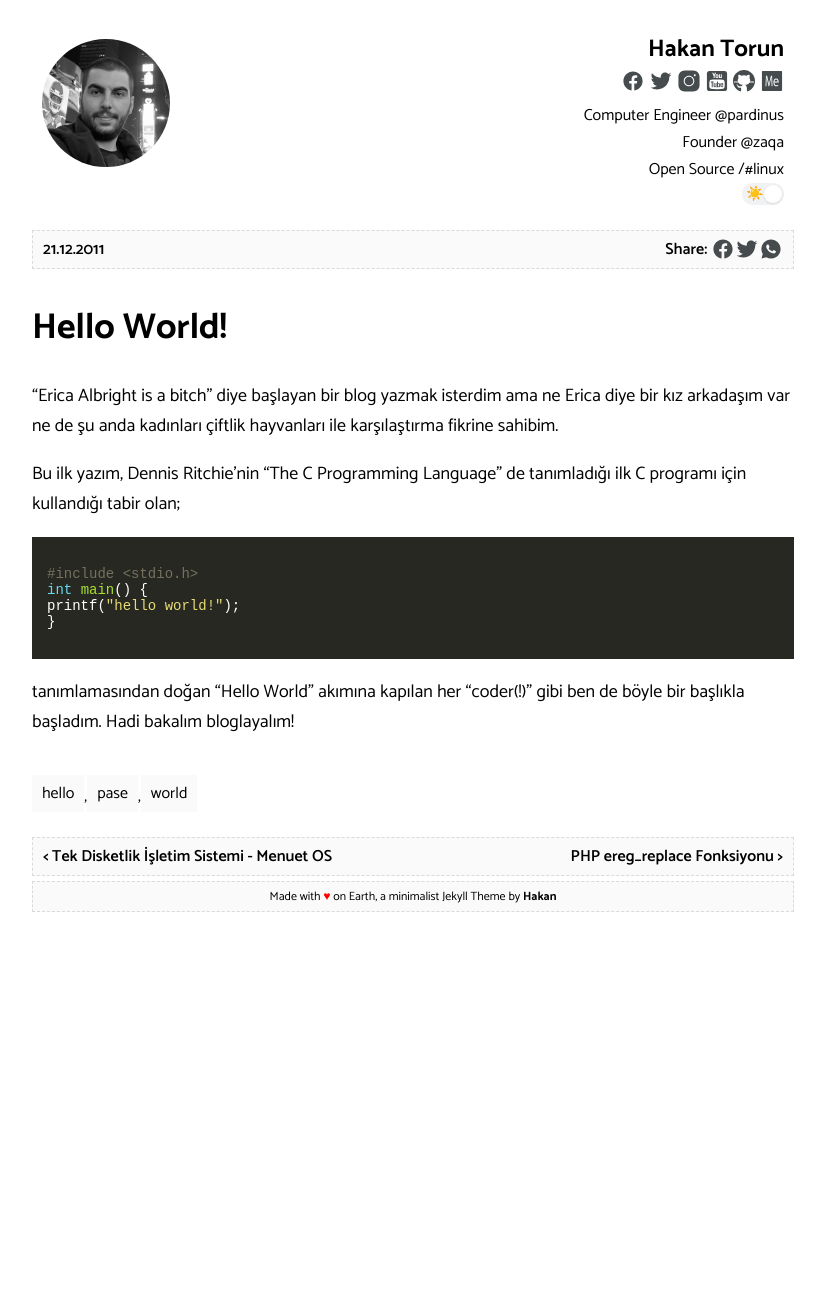
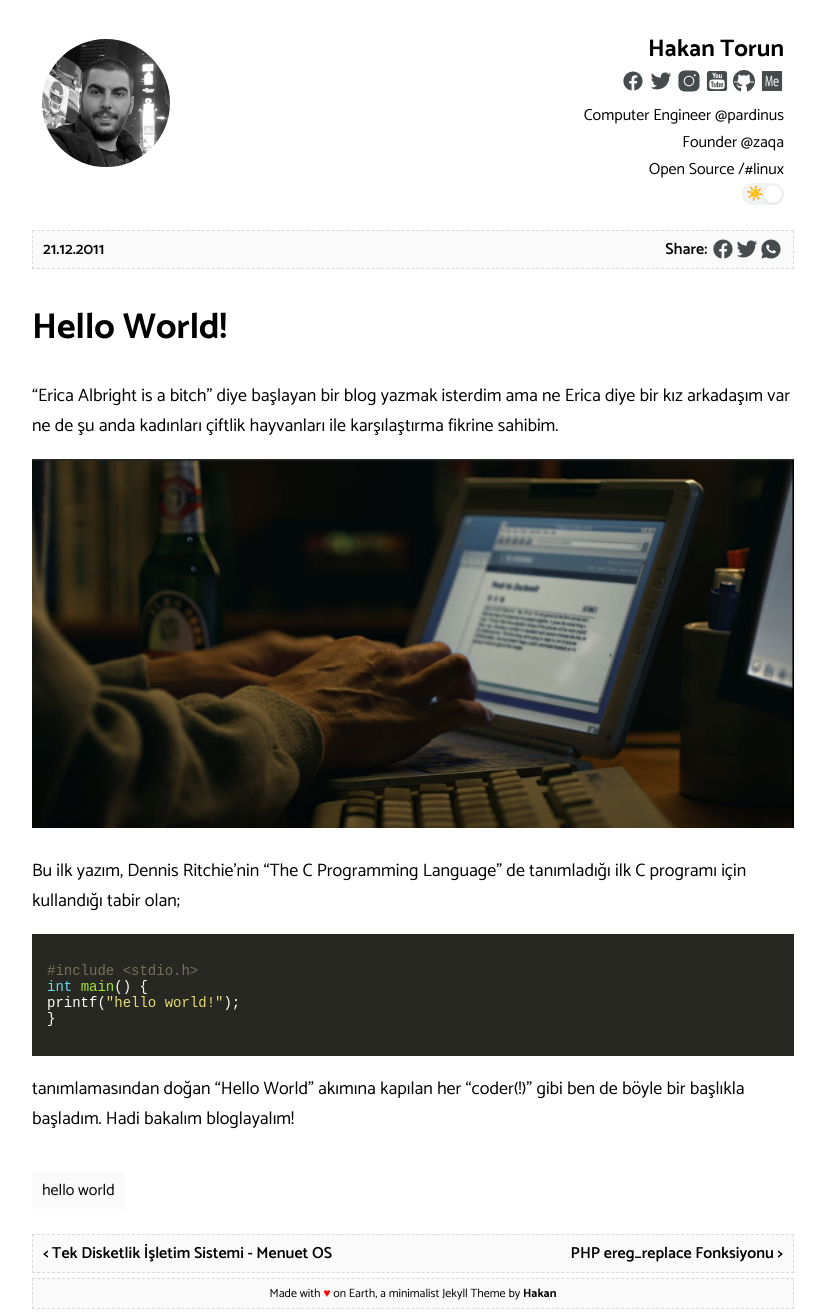
Before and after one commit to onepase/onepase.github.io, a Jekyll site: the page built from _posts/2011-12-20-hello-world.md, in a window 1280 px wide. Shown: the whole page, without its empty margins (227-1052 px from the left). Built offline with Jekyll 4.4.1, drawn with Linux system fonts in a browser that asks for light colours; comment, search, counter and statistics services are not loaded; before the commit the page ends 917 px from its top, so only the background shows below that.

Commit message:
Post images fixed

```diff
--- a/_posts/2011-12-20-hello-world.md
+++ b/_posts/2011-12-20-hello-world.md
@@ -8,11 +8,11 @@ permalink: /hello-world/
 categories:
   - Genel
 tags:
-  - hello
-  - pase
-  - world
+  - hello world
 ---
 &#8220;Erica Albright is a bitch&#8221; diye başlayan bir blog yazmak isterdim ama ne Erica diye bir kız arkadaşım var ne de şu anda kadınları çiftlik hayvanları ile karşılaştırma fikrine sahibim.
+
+![The Social Network Zuckonit]({{ site.baseurl }}/assets/images/post/the-social-network-zuckonit.png "The Social Network Zuckonit")
 
 Bu ilk yazım, Dennis Ritchie&#8217;nin &#8220;The C Programming Language&#8221; de tanımladığı ilk C programı için kullandığı tabir olan;
 
```
Also changed, not shown: _posts/2016-11-30-guvenli-sekilde-dosya-silme.md (+1 -1 lines), assets/images/post/the-social-network-zuckonit.png (added), assets/images/profile.jpg.
